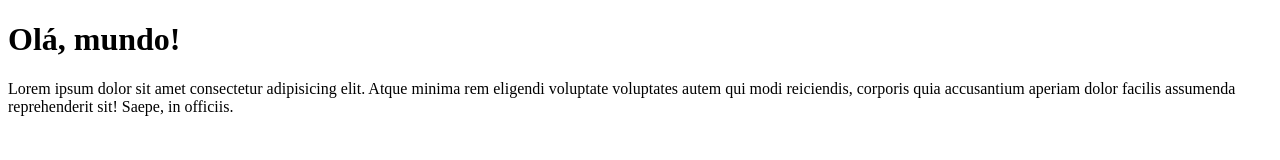
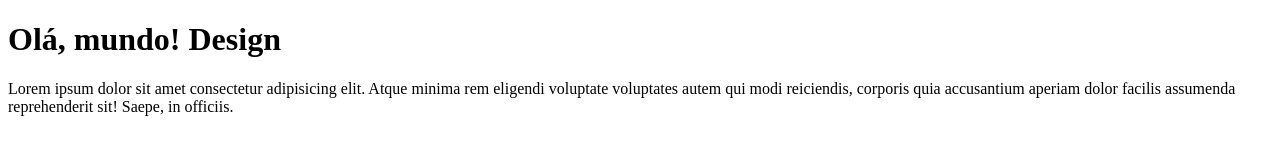
Before and after one commit to crislarisa/CursoemVideo, a plain HTML site: page site-exemplo/index.html in a window 1280 px wide. Drawn offline with Linux system fonts and the light colour scheme.

Commit message:
teste comit design

```diff
--- a/site-exemplo/index.html
+++ b/site-exemplo/index.html
@@ -6,7 +6,7 @@
     <title>Primeiro site em repositório</title>
 </head>
 <body>
-<h1>Olá, mundo!</h1>
+<h1>Olá, mundo! Design</h1>
 <p>Lorem ipsum dolor sit amet consectetur adipisicing elit. Atque minima rem eligendi voluptate voluptates autem qui modi reiciendis, corporis quia accusantium aperiam dolor facilis assumenda reprehenderit sit! Saepe, in officiis.</p>
 </body>
 </html>
```
